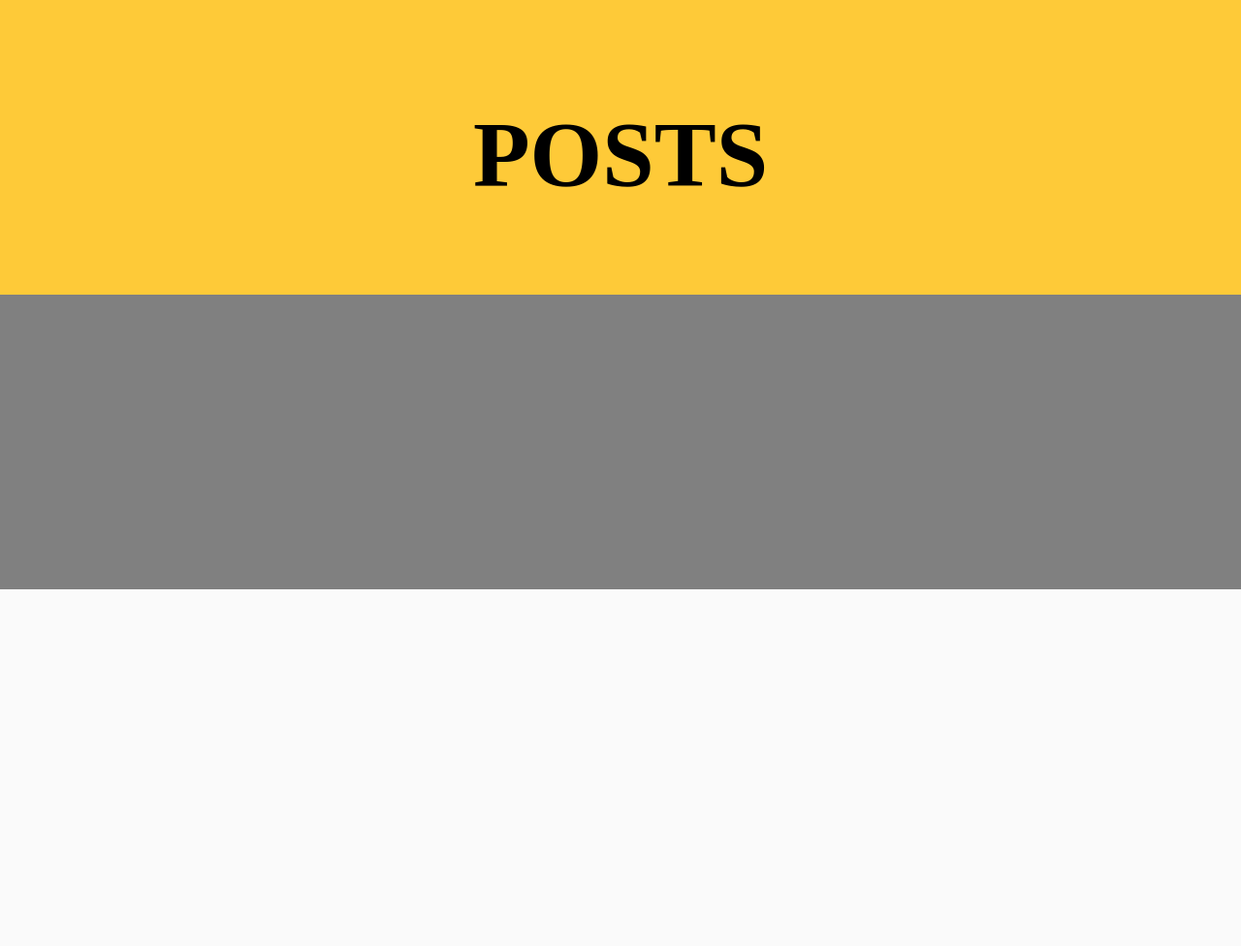
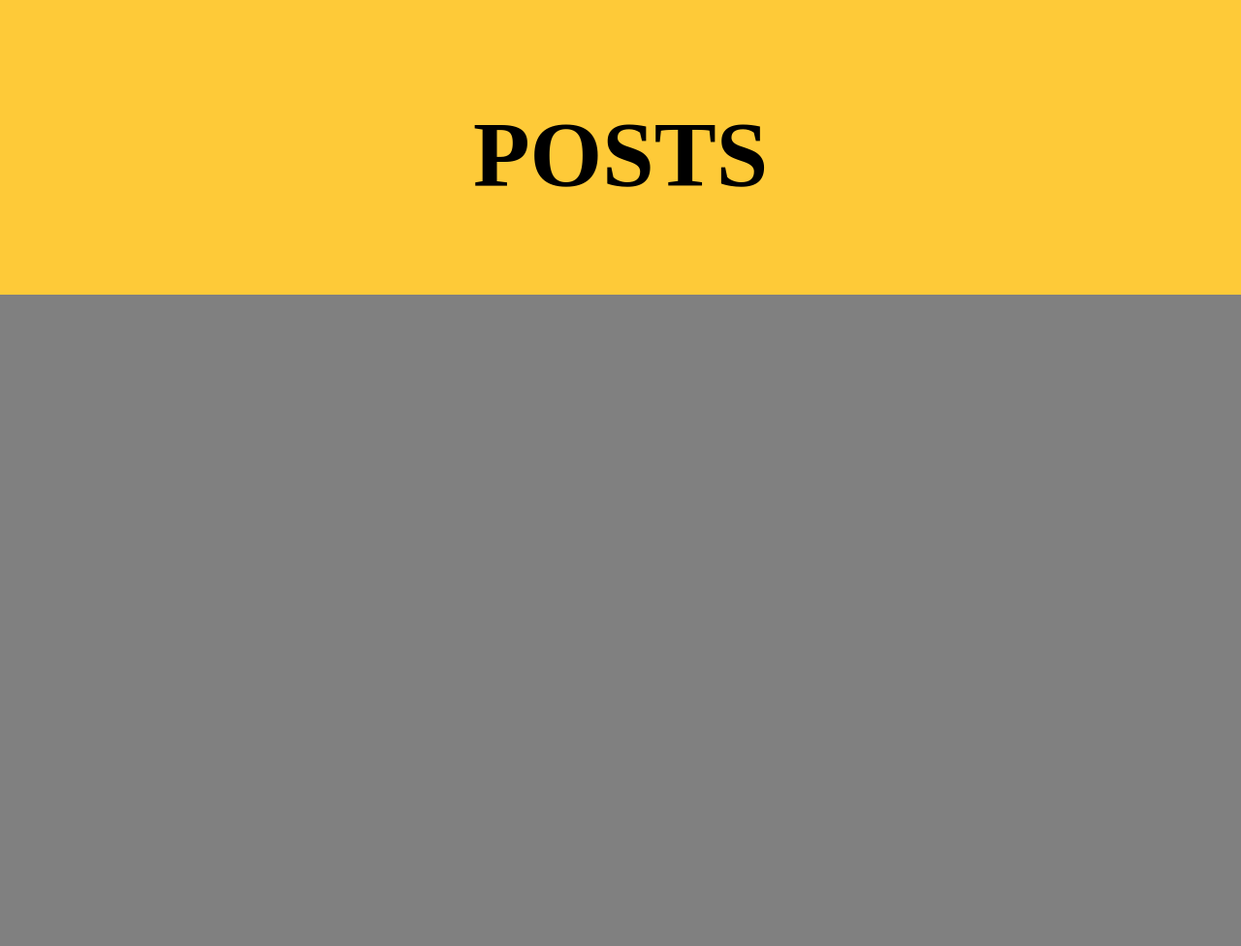
Before and after one commit to blinkmoon/blinkmoon.github.io, a Jekyll site: the page built from pages/posts.md, in a window 1280 px wide. Shown: the whole page at 97% size. Built offline with Jekyll 4.4.1, drawn with Linux system fonts in a browser that asks for light colours; some web fonts are replaced; before the commit the page ends 900 px from its top, so only the background shows below that.

Commit message:
update posts page. add description section.

```diff
--- a/_layouts/index.html
+++ b/_layouts/index.html
@@ -10,7 +10,7 @@
         <!-- not contain the css page -->
         {% unless my_page.url contains '.css' %}
         <div style="padding: 0.5em 3em; border-bottom: 0.25em solid black">
-            <a style="font-size: 6em;" class="page-link" href="{{ my_page.url }}">{{ my_page.navtitle | default: my_page.title | default: my_page.path | escape }}</a>
+            <a style="font-size: 6em;color:#575500;" class="page-link" href="{{ my_page.url }}"><span style="color:#adab00;">{{ my_page.navtitle | default: my_page.title | default: my_page.path | escape }}</span></a>
         </div>
         {% endunless %} {% endfor %}
     </div>
--- a/_layouts/posts.html
+++ b/_layouts/posts.html
@@ -5,19 +5,20 @@
 
 <body>
     {% include header.html %}
-    <div style="width: 100%;min-height: 17em;padding-bottom: 2em; background-color: gray;flex-direction: column;align-items: center;">
+    <div style="width: 100%;min-height: 40em;padding-bottom: 2em; background-color: gray;flex-direction: column;align-items: center;">
         {% for my_post in site.posts %}
         <!-- not contain the css page -->
         <div style="flex-direction: column; align-items: center;">
-            <div style="padding: 0.5em 3em; margin: 1em; width: 17em; background-color: burlywood;border-radius: 1em;flex-direction: column;align-items: center;">
-                <a style="font-size: 2em;color: #3f3f3f;" class="page-link" href="{{ my_post.url }}">
-                    <span style="color:rgb(26, 26, 26);">{{ my_post.navtitle | default: my_post.title | default: my_post.path | escape }}</span>
+            <div style="padding: 0.5em 3em; margin: 1em; width: 40em;  background-color: burlywood;border-radius: 1em; display: flex; flex-direction: column;">
+                <a style="color: #3f3f3f;" class="page-link" href="{{ my_post.url }}">
+                    <span style="color:rgb(26, 26, 26);font-size: 2em;">{{ my_post.navtitle | default: my_post.title | default: my_post.path | escape }}</span>
                 </a>
+                <p>{{my_post.description | default:''}}</p>
             </div>
 
-            <div style="height: 10em;margin: 1em;width: 40em; background-color: azure; border-radius: 0.5em;">
+            <!-- <div style="height: 10em;margin: 1em;width: 40em; background-color: azure; border-radius: 0.5em;">
 
-            </div>
+            </div> -->
         </div>
         {% endfor %}
     </div>
```
